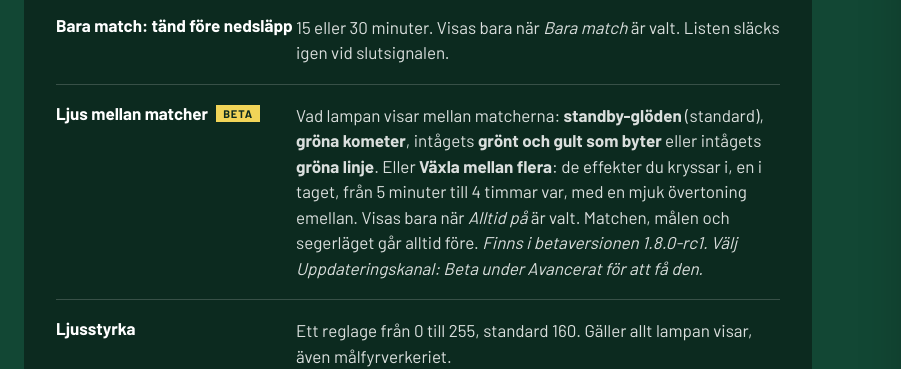
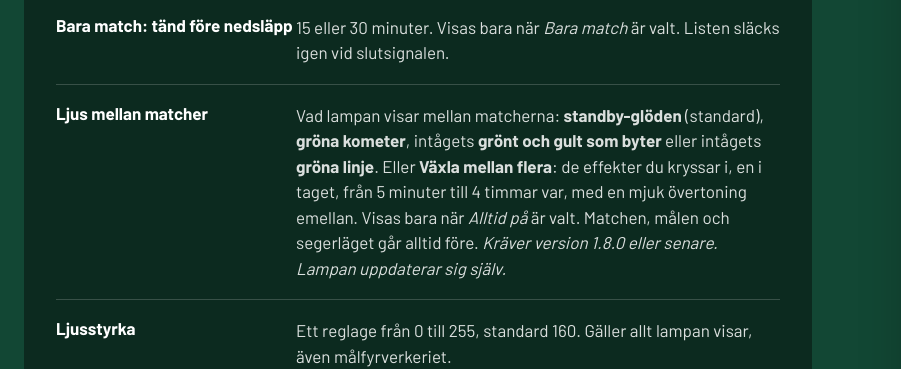
Before and after one commit to markusbackman/lovglod, a plain HTML site: page site/anvand.html in a window 1280 px wide. Shown: the part 2423-2792 px from the top of the page, 0-901 px from the left. Drawn offline with Linux system fonts and the light colour scheme.

Commit message:
Ljuset mellan matcher är inte längre beta
1.8.0 släpps som stabil. Ta bort beta-märket och skriv att inställningen
kräver 1.8.0 eller senare.

Co-Authored-By: Claude Opus 5.5 <noreply@anthropic.com>

```diff
--- a/site/anvand.html
+++ b/site/anvand.html
@@ -266,8 +266,8 @@ dl[style*="width: 1280px"], ul[style*="width: 1280px"], ol[style*="width: 1280px
         <dd style="margin: 0; padding: 18px 0; border-bottom: 1px solid rgba(255,255,255,0.18); line-height: 1.5; color: rgba(255,255,255,0.85);"><b>Alltid på</b> glöder dygnet runt, och är standard. <b>Bara match</b> är släckt mellan matcherna och tänds före nedsläpp. <b>Av</b> är helt släckt. Lampan följer matcherna i bakgrunden även när den är släckt, så den är i fas direkt när den tänds.</dd>
         <dt style="padding: 18px 0; border-bottom: 1px solid rgba(255,255,255,0.18); font-weight: 700;">Bara match: tänd före nedsläpp</dt>
         <dd style="margin: 0; padding: 18px 0; border-bottom: 1px solid rgba(255,255,255,0.18); line-height: 1.5; color: rgba(255,255,255,0.85);">15 eller 30 minuter. Visas bara när <i>Bara match</i> är valt. Listen släcks igen vid slutsignalen.</dd>
-        <dt style="padding: 18px 0; border-bottom: 1px solid rgba(255,255,255,0.18); font-weight: 700;">Ljus mellan matcher<span style="display: inline-block; margin-left: 8px; padding: 2px 7px; background: #f1d458; color: #0c2a1f; font-size: 11px; font-weight: 700; letter-spacing: 0.08em; text-transform: uppercase; vertical-align: 2px;">Beta</span></dt>
-        <dd style="margin: 0; padding: 18px 0; border-bottom: 1px solid rgba(255,255,255,0.18); line-height: 1.5; color: rgba(255,255,255,0.85);">Vad lampan visar mellan matcherna: <b>standby-glöden</b> (standard), <b>gröna kometer</b>, intågets <b>grönt och gult som byter</b> eller intågets <b>gröna linje</b>. Eller <b>Växla mellan flera</b>: de effekter du kryssar i, en i taget, från 5 minuter till 4 timmar var, med en mjuk övertoning emellan. Visas bara när <i>Alltid på</i> är valt. Matchen, målen och segerläget går alltid före. <i>Finns i betaversionen 1.8.0-rc1. Välj Uppdateringskanal: Beta under Avancerat för att få den.</i></dd>
+        <dt style="padding: 18px 0; border-bottom: 1px solid rgba(255,255,255,0.18); font-weight: 700;">Ljus mellan matcher</dt>
+        <dd style="margin: 0; padding: 18px 0; border-bottom: 1px solid rgba(255,255,255,0.18); line-height: 1.5; color: rgba(255,255,255,0.85);">Vad lampan visar mellan matcherna: <b>standby-glöden</b> (standard), <b>gröna kometer</b>, intågets <b>grönt och gult som byter</b> eller intågets <b>gröna linje</b>. Eller <b>Växla mellan flera</b>: de effekter du kryssar i, en i taget, från 5 minuter till 4 timmar var, med en mjuk övertoning emellan. Visas bara när <i>Alltid på</i> är valt. Matchen, målen och segerläget går alltid före. <i>Kräver version 1.8.0 eller senare. Lampan uppdaterar sig själv.</i></dd>
         <dt style="padding: 18px 0; border-bottom: 1px solid rgba(255,255,255,0.18); font-weight: 700;">Ljusstyrka</dt>
         <dd style="margin: 0; padding: 18px 0; border-bottom: 1px solid rgba(255,255,255,0.18); line-height: 1.5; color: rgba(255,255,255,0.85);">Ett reglage från 0 till 255, standard 160. Gäller allt lampan visar, även målfyrverkeriet.</dd>
         <dt style="padding: 18px 0; border-bottom: 1px solid rgba(255,255,255,0.18); font-weight: 700;">Fördröjning på mål</dt>
```
